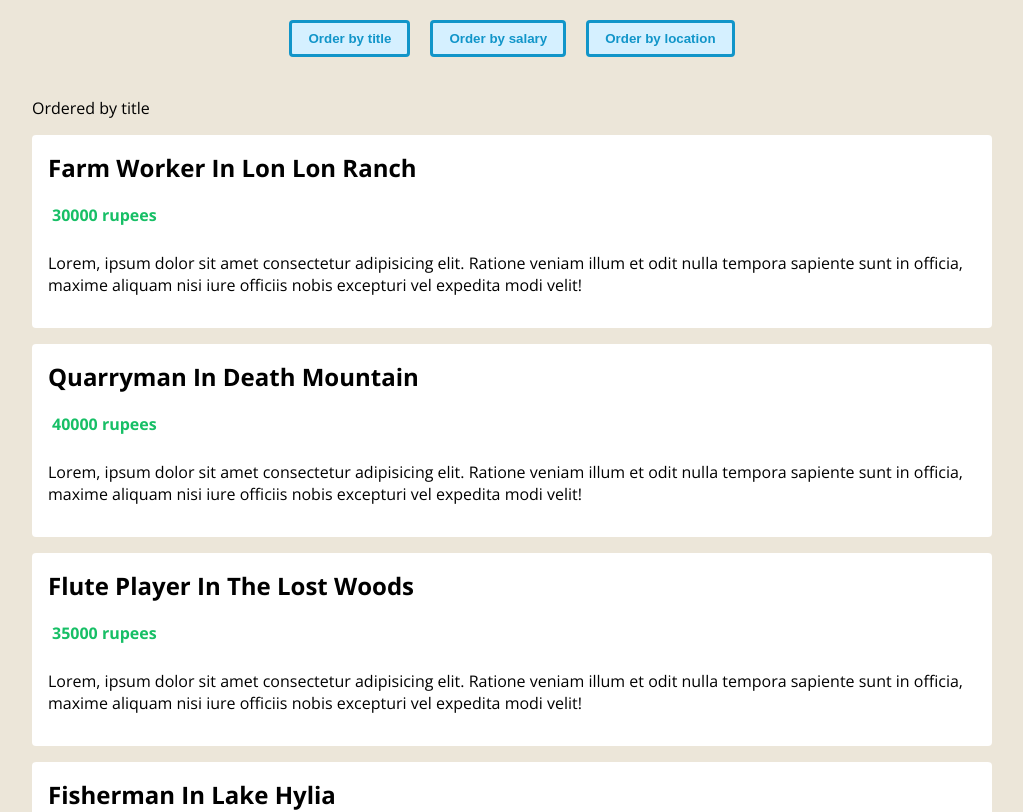
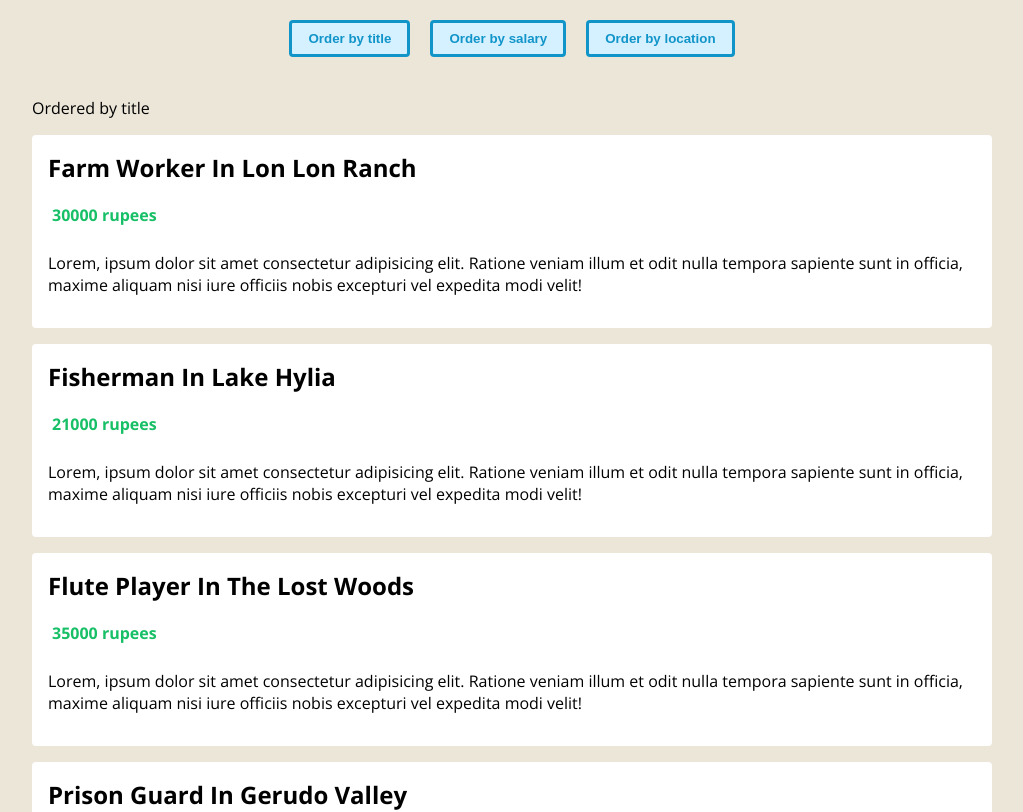
Before and after one commit to sr-skillmore/hyrule-jobs, a Vue app: page / in a window 1280 px wide. Shown: the top 812 px of the page, without its empty margins (128-1151 px from the left). Built offline with nearby package versions, Linux system fonts and the light colour scheme.

Commit message:
computed values

```diff
--- a/src/components/JobsList.vue
+++ b/src/components/JobsList.vue
@@ -2,7 +2,7 @@
   <div class="job-list">
     <p>Ordered by {{ order }}</p>
     <ul>
-      <li v-for="job in jobs" :key="job.id">
+      <li v-for="job in orderedJobs" :key="job.id">
         <h2>{{ job.title }} in {{ job.location }}</h2>
 
         <div class="salary">
@@ -22,7 +22,7 @@
 </template>
 
 <script lang="ts">
-import { defineComponent, PropType } from "vue";
+import { computed, defineComponent, PropType } from "vue";
 import Job from "@/types/Job";
 import OrderTerm from "@/types/OrderTerm";
 
@@ -37,8 +37,14 @@
       type: String as PropType<OrderTerm>,
     },
   },
-  setup() {
-    return {};
+  setup(props) {
+    const orderedJobs = computed(() => {
+      return [...props.jobs].sort((a: Job, b: Job) => {
+        return a[props.order] > b[props.order] ? 1 : -1;
+      });
+    });
+
+    return { orderedJobs };
   },
 });
 </script>
```
